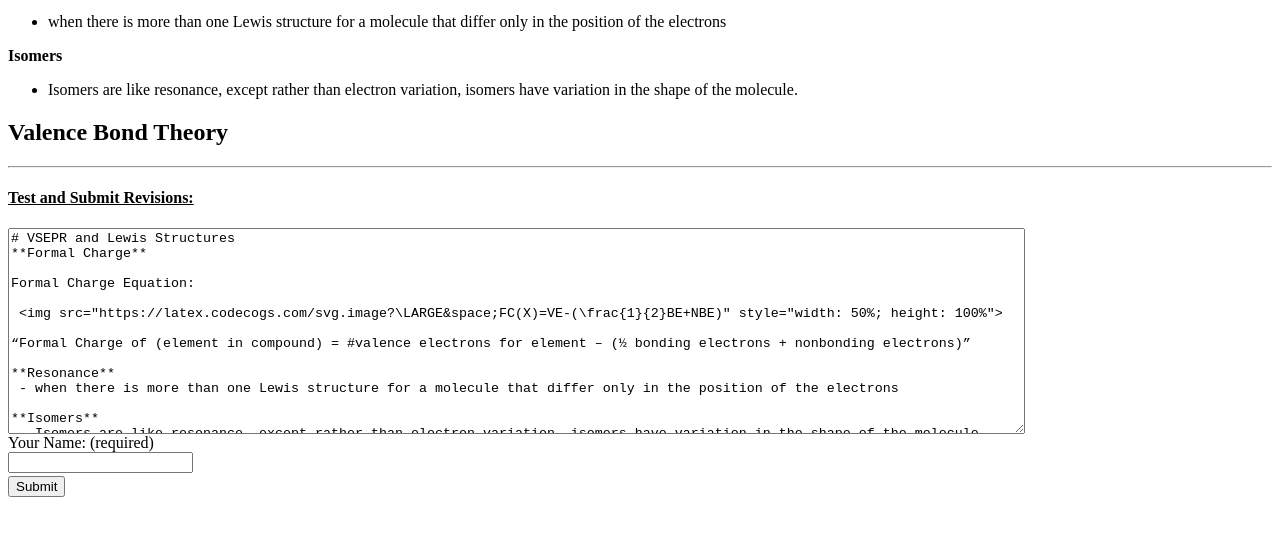
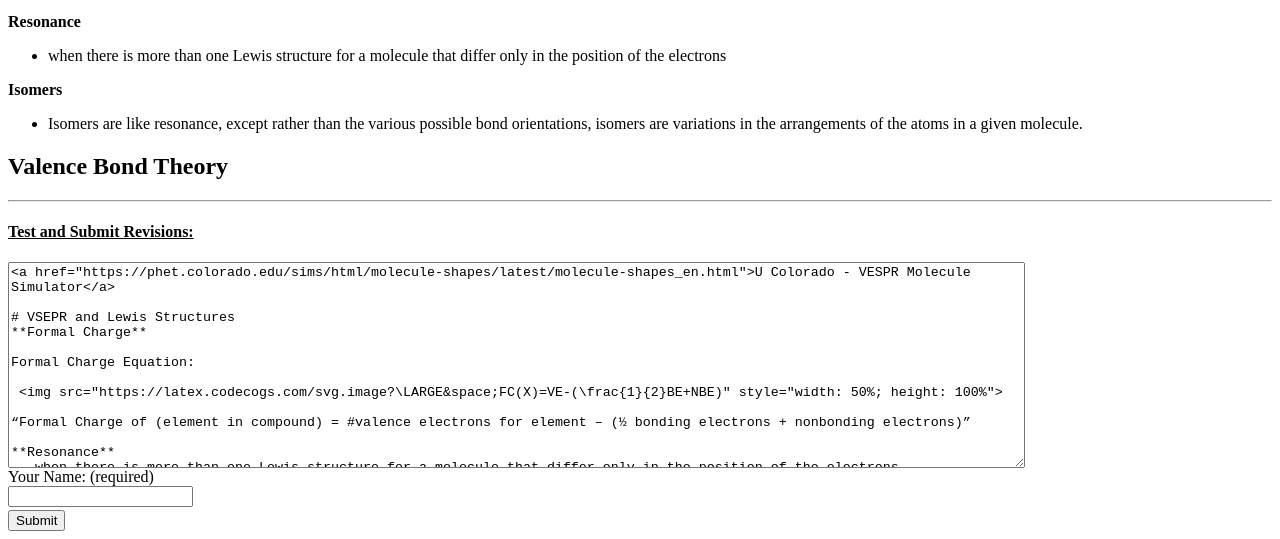
Before and after one commit to jayhcrawford/chem101-sg, a website: page 9.html in a window 1280 px wide. Shown: the part 1080-1619 px from the top of the page. Before the commit the page ends 1585 px from the top, so only its background shows below. Drawn offline with nearby package versions, Linux system fonts and the light colour scheme.

Commit message:
Chapter 9 add U Colorado Molecule Sim

```diff
--- a/9.html
+++ b/9.html
@@ -31,12 +31,14 @@
   <form action="" id="MarkdownArea">
     <h4><b><u>Test and Submit Revisions:</u></b></h4>
     <textarea onkeyup="onKeyUp()" id="revision-input">
+<a href="https://phet.colorado.edu/sims/html/molecule-shapes/latest/molecule-shapes_en.html">U Colorado - VESPR Molecule Simulator</a>
+
 # VSEPR and Lewis Structures
 **Formal Charge**
 
 Formal Charge Equation:
 
- <img src="https://latex.codecogs.com/svg.image?\LARGE&space;FC(X)=VE-(\frac{1}{2}BE&plus;NBE)" style="width: 50%; height: 100%">
+ <img src="https://latex.codecogs.com/svg.image?\LARGE&space;FC(X)=VE-(\frac{1}{2}BE+NBE)" style="width: 50%; height: 100%">
 
 “Formal Charge of (element in compound) = #valence electrons for element – (½ bonding electrons + nonbonding electrons)”
 
@@ -44,9 +46,10 @@ Formal Charge Equation:
  - when there is more than one Lewis structure for a molecule that differ only in the position of the electrons
 
 **Isomers**
- - Isomers are like resonance, except rather than electron variation, isomers have variation in the shape of the molecule.
+ - Isomers are like resonance, except rather than the various possible bond orientations, isomers are variations in the arrangements of the atoms in a given molecule.
 
 # Valence Bond Theory
+
 
     </textarea>
     Your Name: (required) <input type="text" id="name-input" ></input>
```
